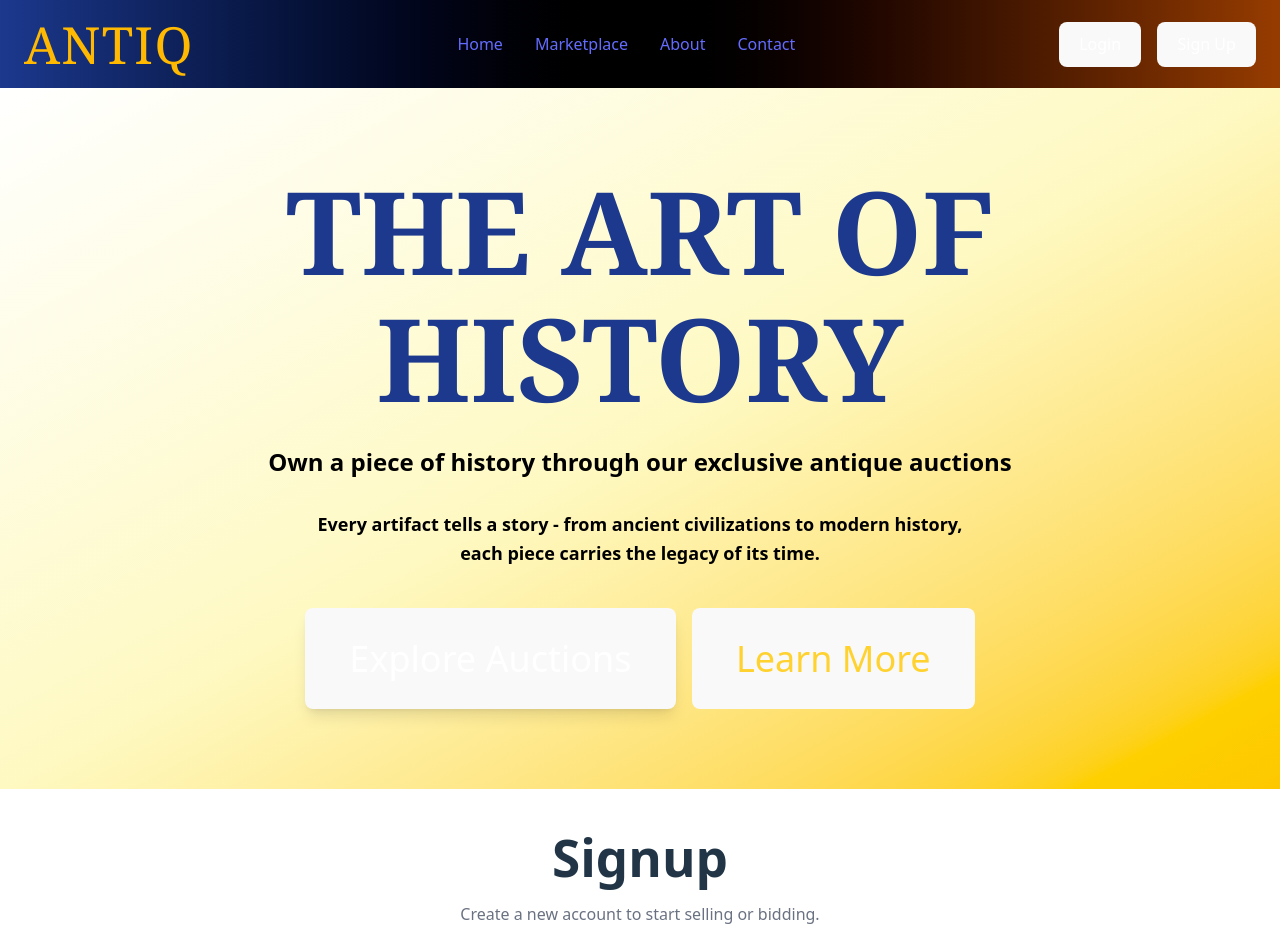
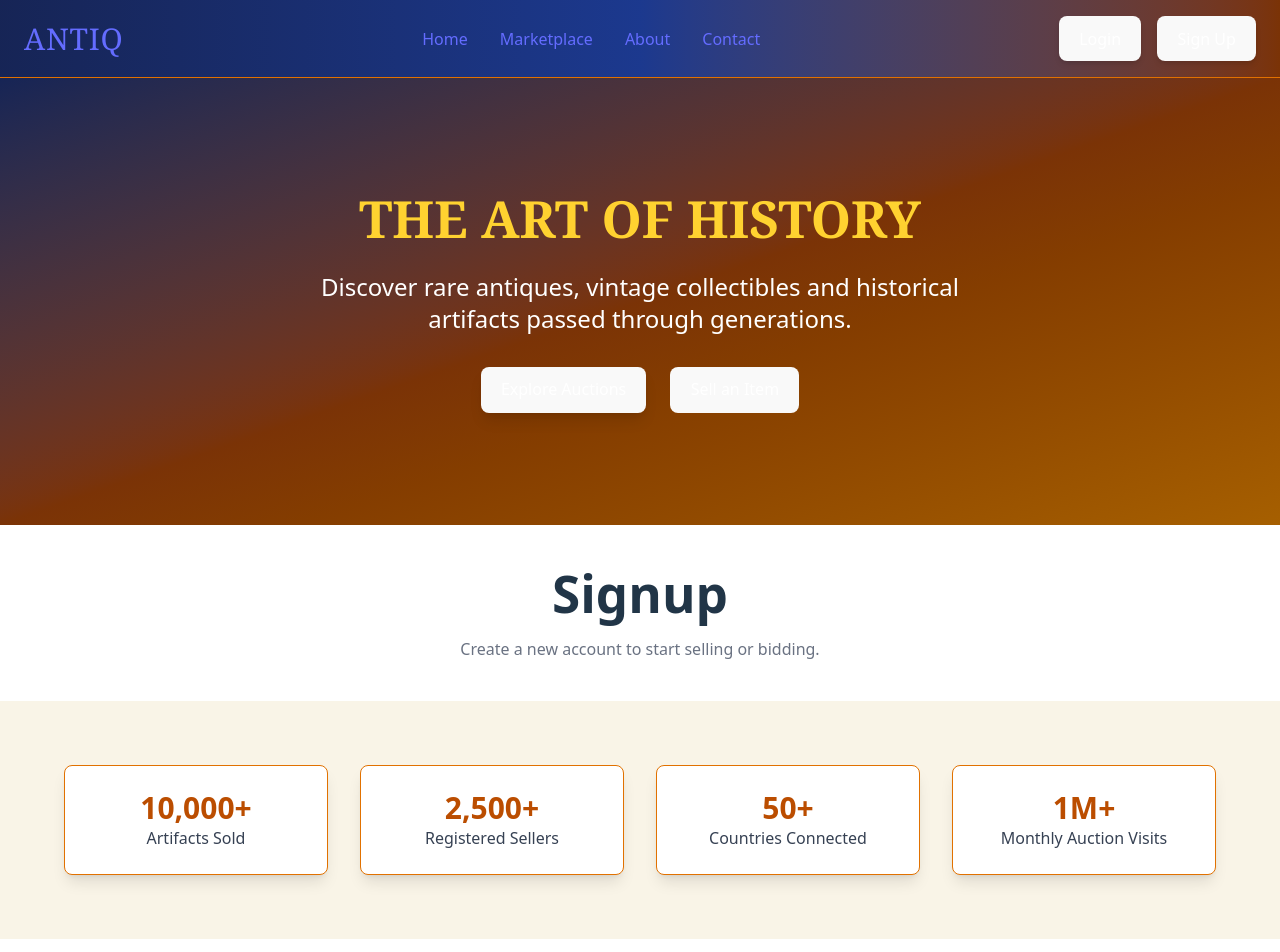
Before and after one commit to AnirbansarkarS/ANTIq, a React (Vite) app: page /signup in a window 1280 px wide. Shown: the top 952 px of the page. Built offline with nearby package versions, Linux system fonts and the light colour scheme.

Commit message:
nav hero stats

```diff
--- a/src/App.jsx
+++ b/src/App.jsx
@@ -6,6 +6,7 @@ import Marketplace from "./pages/marketplace";
 import Login from "./pages/login";
 import Signup from "./pages/signup";
 import HeroSection from "./components/common/HeroSection";
+import StatsSection from "./components/common/StatsSection";
 
 function App() {
   return (
@@ -21,6 +22,7 @@ function App() {
             <Route path="/signup" element={<Signup />} />
           </Routes>
         </main>
+        <StatsSection />
         <Footer />
       </div>
     </Router>
--- a/src/components/common/HeroSection.jsx
+++ b/src/components/common/HeroSection.jsx
@@ -1,25 +1,41 @@
+import { motion } from "framer-motion";
+
 const HeroSection = () => {
   return (
-      <section className="relative bg-gradient-to-br from-white via-yellow-100 to-yellow-400 text-4xl font-bold text-blue-900 py-20 px-6">
+    <section className="relative bg-gradient-to-br from-blue-950 via-amber-900 to-yellow-700 text-white py-28 px-6 overflow-hidden">
       <div className="max-w-7xl mx-auto text-center">
-          <h1 className="text-5xl md:text-6xl font-bold mb-6 font-serif">
+        <motion.h1
+          initial={{ opacity: 0, y: 30 }}
+          animate={{ opacity: 1, y: 0 }}
+          transition={{ duration: 0.8 }}
+          className="text-5xl md:text-7xl font-bold mb-6 font-serif text-amber-300"
+        >
           THE ART OF HISTORY
-          </h1>
-          <p className="text-xl md:text-2xl mb-8 text-black max-w-3xl mx-auto">
-            Own a piece of history through our exclusive antique auctions
-          </p>
-          <p className="text-lg mb-10 text-black max-w-2xl mx-auto leading-relaxed">
-            Every artifact tells a story - from ancient civilizations to modern history,
-            each piece carries the legacy of its time.
-          </p>
-          <div className="flex flex-col sm:flex-row gap-4 justify-center">
-            <button className="bg-amber-600 hover:bg-amber-700 text-white px-8 py-4 rounded-lg text-lg font-semibold transition-all duration-300 transform hover:scale-105 shadow-lg">
+        </motion.h1>
+
+        <motion.p
+          initial={{ opacity: 0 }}
+          animate={{ opacity: 1 }}
+          transition={{ delay: 0.4, duration: 0.8 }}
+          className="text-xl md:text-2xl mb-8 max-w-2xl mx-auto font-light"
+        >
+          Discover rare antiques, vintage collectibles and historical artifacts
+          passed through generations.
+        </motion.p>
+
+        <motion.div
+          initial={{ opacity: 0 }}
+          animate={{ opacity: 1 }}
+          transition={{ delay: 0.8, duration: 1 }}
+          className="flex flex-col sm:flex-row gap-6 justify-center"
+        >
+          <button className="bg-amber-600 hover:bg-amber-700 px-8 py-4 rounded-lg text-lg font-semibold transition-all duration-300 transform hover:scale-105 shadow-lg">
             Explore Auctions
           </button>
-            <button className="border-2 border-amber-400 hover:bg-amber-400 hover:text-amber-900 text-amber-300 px-8 py-4 rounded-lg text-lg font-semibold transition-all duration-300">
-              Learn More
+          <button className="bg-blue-900 hover:bg-blue-800 border border-amber-500 px-8 py-4 rounded-lg text-lg font-semibold transition-all duration-300 hover:scale-105">
+            Sell an Item
           </button>
-          </div>
+        </motion.div>
       </div>
     </section>
   );
--- a/src/components/common/StatsSection.jsx
+++ b/src/components/common/StatsSection.jsx
@@ -1,26 +1,29 @@
-const StatsSection = () => {
+import { motion } from "framer-motion";
+
 const stats = [
-      { number: "10K+", label: "Historical Artifacts" },
-      { number: "50K+", label: "Registered Bidders" },
-      { number: "100%", label: "Authenticity Guaranteed" },
-      { number: "4.9★", label: "Customer Rating" }
+  { number: "10,000+", label: "Artifacts Sold" },
+  { number: "2,500+", label: "Registered Sellers" },
+  { number: "50+", label: "Countries Connected" },
+  { number: "1M+", label: "Monthly Auction Visits" },
 ];
 
+const StatsSection = () => {
   return (
-      <section className="py-16 bg-amber-100">
-        <div className="max-w-7xl mx-auto px-6">
-          <div className="grid grid-cols-2 md:grid-cols-4 gap-8">
+    <section className="bg-[#f9f4e7] py-16 px-6">
+      <div className="max-w-6xl mx-auto grid grid-cols-2 md:grid-cols-4 gap-8 text-center">
         {stats.map((stat, index) => (
-              <div key={index} className="text-center">
-                <div className="text-3xl md:text-4xl font-bold text-amber-900 mb-2">
-                  {stat.number}
-                </div>
-                <div className="text-amber-700 font-medium">
-                  {stat.label}
-                </div>
-              </div>
+          <motion.div
+            key={index}
+            initial={{ opacity: 0, y: 20 }}
+            whileInView={{ opacity: 1, y: 0 }}
+            transition={{ duration: 0.6, delay: index * 0.2 }}
+            viewport={{ once: true }}
+            className="p-6 border border-amber-600 rounded-lg shadow-lg bg-white"
+          >
+            <h2 className="text-3xl font-bold text-amber-700">{stat.number}</h2>
+            <p className="text-gray-700 font-medium">{stat.label}</p>
+          </motion.div>
         ))}
-          </div>
       </div>
     </section>
   );
--- a/src/components/common/navbar.jsx
+++ b/src/components/common/navbar.jsx
@@ -1,22 +1,44 @@
+import { Link } from "react-router-dom";
+import { motion } from "framer-motion";
+
 const Navbar = () => {
   return (
-    <nav className="bg-gradient-to-r from-blue-900 via-black to-amber-800 text-white shadow-lg px-6 py-4 flex justify-between items-center">
-      <h1 className="text-3xl font-serif tracking-wide text-amber-400">ANTIQ</h1>
-      <ul className="flex gap-8 font-medium">
-        <li className="hover:text-amber-300 transition"><a href="/">Home</a></li>
-        <li className="hover:text-amber-300 transition"><a href="/marketplace">Marketplace</a></li>
-        <li className="hover:text-amber-300 transition"><a href="/about">About</a></li>
-        <li className="hover:text-amber-300 transition"><a href="/contact">Contact</a></li>
+    <motion.nav
+      initial={{ y: -80, opacity: 0 }}
+      animate={{ y: 0, opacity: 1 }}
+      transition={{ duration: 0.6, ease: "easeOut" }}
+      className="bg-gradient-to-r from-blue-950 via-blue-900 to-amber-900 text-white shadow-lg px-6 py-4 flex justify-between items-center border-b border-amber-600"
+    >
+      {/* Logo */}
+      <Link
+        to="/"
+        className="text-3xl font-serif font-bold tracking-wide text-amber-400 hover:text-amber-300 transition"
+      >
+        ANTIQ
+      </Link>
+
+      {/* Nav Links */}
+      <ul className="hidden md:flex gap-8 font-medium">
+        <li><Link className="hover:text-amber-300 transition" to="/">Home</Link></li>
+        <li><Link className="hover:text-amber-300 transition" to="/marketplace">Marketplace</Link></li>
+        <li><Link className="hover:text-amber-300 transition" to="/about">About</Link></li>
+        <li><Link className="hover:text-amber-300 transition" to="/contact">Contact</Link></li>
       </ul>
-      <div className="space-x-4">
-        <button className="px-4 py-2 border border-amber-400 hover:bg-amber-500 transition rounded">
-          Login
-        </button>
-        <button className="px-4 py-2 bg-amber-600 hover:bg-amber-700 transition rounded">
-          Sign Up
-        </button>
+
+      {/* Buttons */}
+      <div className="space-x-4 hidden md:flex">
+        <Link to="/login">
+          <button className="px-5 py-2 bg-amber-600 hover:bg-amber-700 text-white font-semibold shadow-md rounded-lg transition-all hover:scale-105">
+            Login
+          </button>
+        </Link>
+        <Link to="/signup">
+          <button className="px-5 py-2 bg-amber-500 hover:bg-amber-600 text-white font-semibold shadow-md rounded-lg transition-all hover:scale-105">
+            Sign Up
+          </button>
+        </Link>
       </div>
-    </nav>
+    </motion.nav>
   );
 };
 
```
Lines whose indentation alone changed are shown as unchanged.
